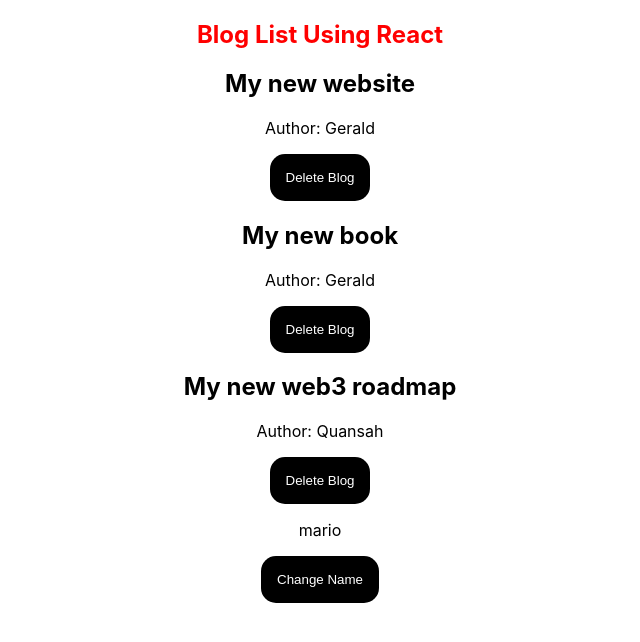
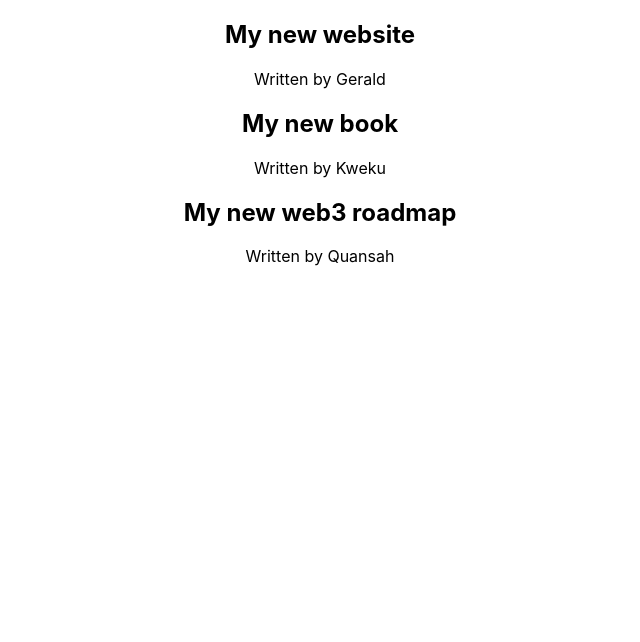
Before and after one commit to geraldaddey/react-coding-blog-app, a React (Create React App) app: page / in a window 1280 px wide. Shown: the top 642 px of the page, without its empty margins (320-960 px from the left). Built offline with nearby package versions, Linux system fonts and the light colour scheme; data requests are answered from the project's data file.

Commit message:
fetch and delete requests

```diff
--- a/src/Blog.js
+++ b/src/Blog.js
@@ -1,52 +1,21 @@
-import { useState, useEffect } from "react";
+import { useEffect, useState } from "react";
 import BlogList from "./BlogList";
-import "./home.css";
 
 const Blog = () => {
-  const [blogs, setBlogs] = useState([
-    {
-      title: "My new website",
-      body: "Lorem ipsum dolor sit amet",
-      author: "Author: Gerald",
-      id: 1,
-    },
-    {
-      title: "My new book",
-      body: "Lorem ipsum dolor sit amet",
-      author: "Author: Gerald",
-      id: 2,
-    },
-    {
-      title: "My new web3 roadmap",
-      body: "Lorem ipsum dolor sit amet",
-      author: "Author: Quansah",
-      id: 3,
-    },
-  ]);
-
-  const [name, setName] = useState("mario");
-
-  const handleDelete = (id) => {
-    const newBlogs = blogs.filter((blog) => blog.id !== id);
-    setBlogs(newBlogs);
-  };
+  const [blogs, setBlogs] = useState(null);
 
   useEffect(() => {
-    console.log("use effect ran");
-    console.log(name);
-  }, [name]);
+    fetch("http://localhost:8000/blogs")
+      .then((res) => {
+        return res.json();
+      })
+      .then((data) => {
+        setBlogs(data);
+      });
+  }, []);
 
   return (
-    <div className="blog-home">
-      <h2 style={{ color: "red" }}>Blog List Using React</h2>
-      <BlogList blogs={blogs} handleDelete={handleDelete} />
-      <p>{name}</p>
-      <button onClick={() => setName("Gerald")}>Change Name</button>
-      {/* <BlogList
-        blogs={blogs.filter((blog) => blog.author === "Gerald")}
-        title="Gerald's Blogs"
-      /> */}
-    </div>
+    <div className="blog-preview">{blogs && <BlogList blogs={blogs} />}</div>
   );
 };
 
--- a/src/BlogList.js
+++ b/src/BlogList.js
@@ -1,12 +1,10 @@
-const BlogList = ({ blogs, title, handleDelete }) => {
+const BlogList = ({ blogs }) => {
   return (
-    <div className="bloglist-preview">
-      <h2>{title}</h2>
+    <div className="blog-list">
       {blogs.map((blog) => (
         <div className="blog-preview" key={blog.id}>
           <h2>{blog.title}</h2>
-          <p>{blog.author} </p>
-          <button onClick={() => handleDelete(blog.id)}> Delete Blog</button>
+          <p>Written by {blog.author}</p>
         </div>
       ))}
     </div>
--- a/src/index.js
+++ b/src/index.js
@@ -2,7 +2,6 @@ import React from "react";
 import ReactDOM from "react-dom/client";
 import "./index.css";
 import App from "./App";
-import Home from "./home";
 
 const root = ReactDOM.createRoot(document.getElementById("root"));
 root.render(
```
